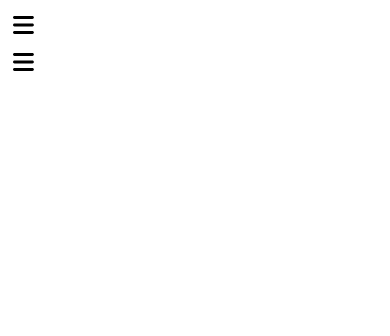
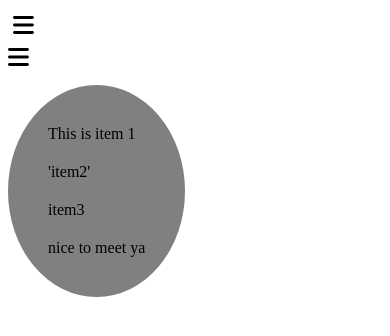
Before and after one commit to Mynameisfrostwalker/dropDown, a website built with webpack: page src/index.html in a window 390 px wide. Built offline with nearby package versions, Linux system fonts and the light colour scheme.

Commit message:
Create mobile dropdown

```diff
--- a/src/index.html
+++ b/src/index.html
@@ -8,6 +8,6 @@
 </head>
 <body>
     <div class="frostwalkermenu item1 item2 item3 item4 item5 item6"></div>
-    <div class="frostwalkermenu 'This is item 1' 'item2' item3 'nice to meet ya'"></div>
+    <div class="frostwalkermobilemenu 'This is item 1' 'item2' item3 'nice to meet ya'" data-mobile="mobile"></div>
 </body>
 </html>
--- a/src/scripts/index.ts
+++ b/src/scripts/index.ts
@@ -8,7 +8,10 @@ const createItemElement = (item: string) => {
   return li;
 };
 
-const showMenu = function showMenuOnHover(element: Element) {
+const showMenu = function showMenuOnHover(
+  element: Element,
+  mobile: "mobile" | null = null
+) {
   const itemsDiv = document.createElement("div");
   itemsDiv.classList.add("itemsDiv");
   const ul = document.createElement("ul");
@@ -25,7 +28,7 @@ const showMenu = function showMenuOnHover(element: Element) {
     let strArr: string[] = [];
 
     itemsArr.forEach((item) => {
-      if (item !== "frostwalkermenu") {
+      if (item !== "frostwalkermenu" && item !== "frostwalkermobilemenu") {
         const begin = item[0];
         const end = item[item.length - 1];
 
@@ -57,12 +60,40 @@ const showMenu = function showMenuOnHover(element: Element) {
       }
     });
 
+    if (mobile === "mobile") {
+      itemsDiv.classList.add("none");
+    }
+
     element.appendChild(itemsDiv);
+  }
+};
+
+const animateMenu = function showMenuOnClick(e: Event) {
+  const element = e.currentTarget;
+  if (element instanceof HTMLElement) {
+    const itemsDiv = element.nextElementSibling;
+    if (itemsDiv?.classList.contains("small")) {
+      itemsDiv.classList.remove("small");
+    } else {
+      itemsDiv?.classList.add("small");
+    }
   }
 };
 
 const load = function onPageLoadShowIcon() {
   const menus = document.querySelectorAll(".frostwalkermenu");
+  const mobileMenus = document.querySelectorAll(".frostwalkermobilemenu");
+
+  mobileMenus.forEach((menu) => {
+    const hamburger = document.createElement("div");
+    hamburger.classList.add("hamburger");
+    const i = document.createElement("i");
+    i.classList.add("fas", "fa-bars");
+    hamburger.appendChild(i);
+    menu?.appendChild(hamburger);
+    showMenu(menu, "mobile");
+    hamburger.addEventListener("click", animateMenu);
+  });
 
   menus?.forEach((menu) => {
     const hamburger = document.createElement("div");
--- a/src/styles/_mixins.scss
+++ b/src/styles/_mixins.scss
@@ -51,7 +51,7 @@
         transition: $property $time $function $delay;
     }
 
-    &:hover #{$element} {
+    #{$element} {
         #{$property}: $value;
     }
 }
--- a/src/styles/main.scss
+++ b/src/styles/main.scss
@@ -3,11 +3,11 @@
 
 $theme-main: black;
 $theme-accent: color.invert($theme-main);
+$theme-secondary: grey;
 
-.frostwalkermenu {
+.frostwalkermenu , .frostwalkermobilemenu{
     @include mixins.size(max-content, max-content, false);
     @include mixins.position(relative);
-    @include mixins.transition(transform, 1s, scaleY(1), ease-in-out, 0.2s, ".itemsDiv");
 
     >.hamburger {
       @include mixins.color($theme-main, $theme-accent);
@@ -20,11 +20,9 @@ $theme-accent: color.invert($theme-main);
       @include mixins.position(absolute, "T", 40px, "L", 0px);
       @include mixins.list-reset;
       @include mixins.box-control(0, 30px, none, 10px);
-      @include mixins.color($theme-main, grey);
+      @include mixins.color($theme-main, $theme-secondary);
 
-      transform: scaleY(0);
-      transform-origin: top;
-      z-index: 9999;
+      z-index: 99;
 
       li {
         @include mixins.box-control(0, 10px);
@@ -32,4 +30,39 @@ $theme-accent: color.invert($theme-main);
         cursor: pointer;
       }
     }
+
 }
+
+div.frostwalkermobilemenu {
+  @include mixins.transition(transform, 1s, scale(0, 0), ease-in-out, 0.2s, ".itemsDiv.small");
+
+
+  >div.hamburger {
+    @include mixins.position(relative);
+    @include mixins.box-control(0, $border-radius: 100%);
+  }
+
+  >div.itemsDiv {
+    @include mixins.position(absolute, "T", null, "L", 0px);
+    @include mixins.box-control(0, $border-radius: 100%);
+    transform: scale(1, 1);
+    transform-origin: center;
+
+    &.none {
+      // display: none;
+    }
+
+    ul {
+      @include mixins.box-control(0, 30px);
+    }
+  }
+}
+
+.frostwalkermenu {
+  @include mixins.transition(transform, 1s, scaleY(1), ease-in-out, 0.2s, "&hover .itemsDiv");
+
+  .itemsDiv {
+    transform: scaleY(0);
+    transform-origin: top;
+  }
+}
--- a/webpack.config.js
+++ b/webpack.config.js
@@ -2,7 +2,7 @@ const path = require('path');
 const HTMLWebpackPlugin = require('html-webpack-plugin');
 
 module.exports = {
-  mode: 'production',
+  mode: 'development',
   entry: {
     index: './src/scripts/index.ts',
   },
@@ -27,6 +27,7 @@ module.exports = {
       },
     ],
   },
+  devtool: 'inline-source-map',
   resolve: {
     extensions: ['.js', '.ts'],
   },
@@ -44,4 +45,9 @@ module.exports = {
     path: path.resolve(__dirname, 'dist'),
     clean: true,
   },
+  optimization: {
+    splitChunks: {
+      chunks: 'all',
+    }
+  }
 };
```
Also changed, not shown: README.md, dist/index.bundle.js.LICENSE.txt (deleted), dist/index.html, 1 other file.
